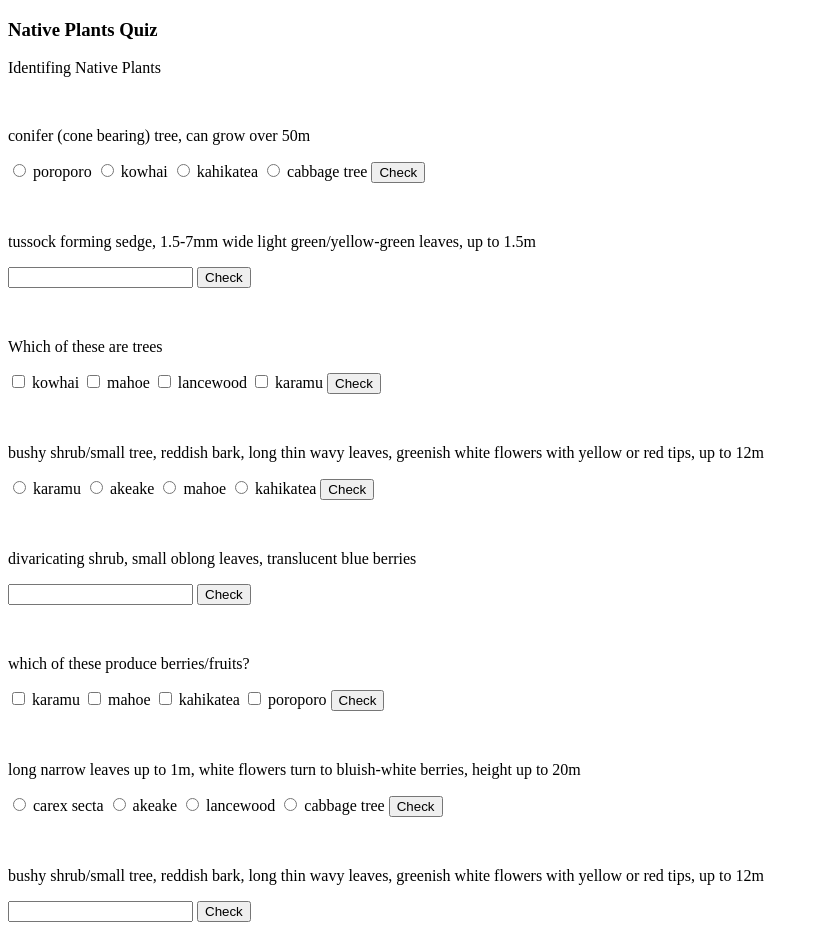
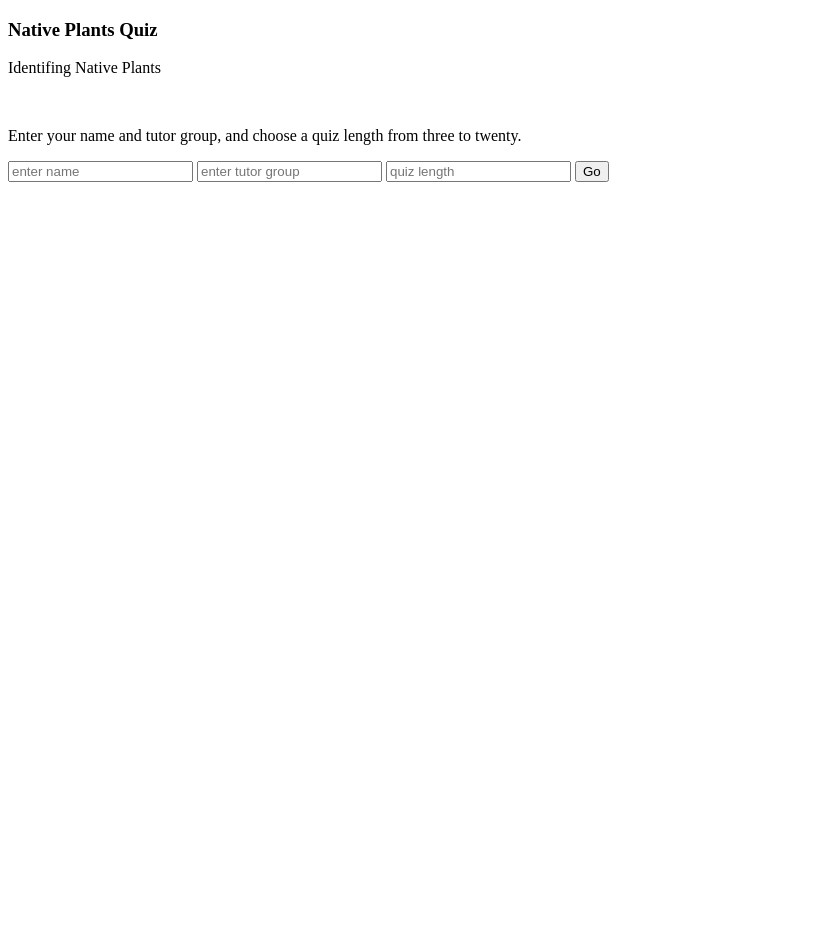
Before and after one commit to aliciawebster/quiz-assessment, a Svelte app: page / in a window 1280 px wide. Shown: the top 952 px of the page, without its empty margins (0-818 px from the left). After the commit the page ends 800 px from the top, so only its background shows below. Built offline with nearby package versions, Linux system fonts and the light colour scheme.

Commit message:
added options for name, tutor group and quiz length with input validation

```diff
--- a/src/App.svelte
+++ b/src/App.svelte
@@ -1,20 +1,13 @@
 <script>
-  let q1 = ''
-  let q2 = ''
-  let q3 = ''
-  let q4 = ''
-  let q5 = ''
-	let q6 = ''
-  let q7 = ''
-  let q8 = ''
-  let q9 = ''
-  let q10 = ''
+  let name = ''
+  let group = ''
+	let length = ''
   let currentscore = ''
   let count = 0
   let answers = ['', '', '', '', '', '', '', '', '', '']
-  let i = 0
   let qnum = 0
   let finalscore = ''
+	let p = ''
 
   let questions = [
   ['kowhai', 'yellow flowers in spring, small leaflets, can grow up to 25m', '../src/assets/images/kowhai.jpg'],
@@ -29,320 +22,41 @@
   ['mahoe', 'shrub or small tree, greenish flowers in clusters along twigs, purple fruit, up to 15m', '../src/assets/images/mahoe.jpg']
   ]
 
-	function update(t) {
-		t += ' current score is ' + count
-    answers[i-1] = t
-	}
-
-  function check(ans){
-		let text = ''
-		i++
-		while (i < 11) {
-      if (i === 1) {
-				document.getElementById("button1").style.display = "none";
-        if (ans === 'true') {
-          count+= 1
-          text = 'correct!'
-        } else {
-          text = 'false!'
-        }
-			}	else if (i === 2) {
-				document.getElementById("button2").style.display = "none";
-				if (ans === 'carex secta') {
-					count+= 1
-          text = 'correct!'
-        } else {
-          text = 'false!'
-        }
-			} else if (i === 3) {
-				document.getElementById("button3").style.display = "none";
-				if (ch1.checked & ch3.checked){
-					count+= 1
-          text = 'correct!'
-        } else {
-          text = 'false!'
-				}
-			} else if (i === 4) {
-				document.getElementById("button4").style.display = "none";
-					if (ans === 'true') {
-						count+= 1
-						text = 'correct!'
-					} else {
-						text = 'false!'
-					}
-			} else if (i === 5) {
-				document.getElementById("button5").style.display = "none";
-				if (ans === 'mingimingi') {
-					count+= 1
-          text = 'correct!'
-        } else {
-          text = 'false!'
-        }
-			} else if (i === 6) {
-				document.getElementById("button6").style.display = "none";
-				if (ch5.checked & ch6.checked){
-					count+= 1
-          text = 'correct!'
-        } else {
-          text = 'false!'
-				}
-			} else if (i === 7) {
-				document.getElementById("button7").style.display = "none";
-					if (ans === 'true') {
-						count+= 1
-						text = 'correct!'
-					} else {
-						text = 'false!'
-					}
-			} else if (i === 8) {
-				document.getElementById("button8").style.display = "none";
-				if (ans === 'akeake') {
-					count+= 1
-          text = 'correct!'
-        } else {
-          text = 'false!'
-        }
-			} else if (i === 9) {
-				document.getElementById("button9").style.display = "none";
-					if (ans === 'true') {
-						count+= 1
-						text = 'correct!'
-					} else {
-						text = 'false!'
-					}
-			} else if (i === 10) {
-				document.getElementById("button10").style.display = "none";
-				if (ans === 'lancewood') {
-					count+= 1
-          text = 'correct!'
-        } else {
-          text = 'false!'
-        }
-			}
-			update(text)
-			return answers
+	function start(n, g, l){
+		if (g === '') {
+				p = 'please enter your form class '
+				if  (n === '') {
+					p += 'and name '}
+				if  (l < 3 || l > 20) {
+					p += 'and a number between 3 and 30' }
+		} else if  (n === '') {
+			p = 'please enter your name '
+			if  (l < 3 || l > 20) {
+					p += 'and a number between 3 and 30' }
+		} else if  (l < 3 || l > 20) {
+			p = 'please choose a number between 3 and 30'
+		} else {
+		p = 'Hello ' + n + ' from class ' + g
+		set(l)
 		}
 	}
 
+
 </script>
-
 
 <h3>Native Plants Quiz</h3>
 <p>Identifing Native Plants</p>
+<br>
 
-<br>
-<p>{questions[1][1]}</p>
-<label>
-	<input type=radio bind:group={q1} value={'a'}>
-	{questions[2][0]}
-</label>
+<p>Enter your name and tutor group, and choose a quiz length from three to twenty.</p>
 
-<label>
-	<input type=radio bind:group={q1} value={'b'}>
-	{questions[0][0]}
-</label>
+<input type=text bind:value={name} placeholder='enter name'>
+<input type=text bind:value={group} placeholder='enter tutor group'>
+<input type=number bind:value={length} placeholder='quiz length'>
 
-<label>
-	<input type=radio bind:group={q1} value={'true'}>
-	{questions[1][0]}
-</label>
-
-<label>
-	<input type=radio bind:group={q1} value={'c'}>
-	{questions[7][0]}
-</label>
-
-<button id='button1' on:click={check(q1)}>
-  Check
+<button on:click={start(name, group, length)}>
+  Go
 </button>
 
-<p>{answers[0]}</p>
 
-<br>
-<p>{questions[8][1]}</p>
-
-<input type=text bind:value={q2}>
-
-<button id='button2' on:click={check(q2)}>
-  Check
-</button>
-
-<p>{answers[1]}</p>
-
-<br>
-<p>Which of these are trees</p>
-
-<label>
-	<input id='ch1' type=checkbox bind:group={q3} value={'d'}>
-	{questions[0][0]}
-</label>
-
-<label>
-	<input id='ch2' type=checkbox bind:group={q3} value={'e'}>
-	{questions[9][0]}
-</label>
-
-<label>
-	<input id='ch3' type=checkbox bind:group={q3} value={'f'}>
-	{questions[5][0]}
-</label>
-
-<label>
-	<input id='ch4' type=checkbox bind:group={q3} value={'g'}>
-	{questions[4][0]}
-</label>
-
-<button id='button3' on:click={check(q3)}>
-  Check
-</button>
-
-<p>{answers[2]}</p>
-
-<br>
-<p>{questions[6][1]}</p>
-
-<label>
-	<input type=radio bind:group={q4} value={'h'}>
-	{questions[4][0]}
-</label>
-
-<label>
-	<input type=radio bind:group={q4} value={'true'}>
-	{questions[6][0]}
-</label>
-
-<label>
-	<input type=radio bind:group={q4} value={'i'}>
-	{questions[9][0]}
-</label>
-
-<label>
-	<input type=radio bind:group={q4} value={'j'}>
-	{questions[1][0]}
-</label>
-
-<button id='button4' on:click={check(q4)}>
-  Check
-</button>
-
-<p>{answers[3]}</p>
-
-<br>
-<p>{questions[3][1]}</p>
-
-<input type=text bind:value={q5}>
-
-<button id='button5' on:click={check(q5)}>
-  Check
-</button>
-
-<p>{answers[4]}</p>
-
-<br>
-<p>which of these produce berries/fruits?</p>
-
-<label>
-	<input id='ch5' type=checkbox bind:group={q6} value={'k'}>
-	{questions[4][0]}
-</label>
-
-<label>
-	<input id='ch6' type=checkbox bind:group={q6} value={'l'}>
-	{questions[9][0]}
-</label>
-
-<label>
-	<input id='ch7' type=checkbox bind:group={q6} value={'m'}>
-	{questions[1][0]}
-</label>
-
-<label>
-	<input id='ch8' type=checkbox bind:group={q6} value={'n'}>
-	{questions[2][0]}
-</label>
-
-<button id='button6' on:click={check(q6)}>
-  Check
-</button>
-
-<p>{answers[5]}</p>
-
-<br>
-<p>{questions[7][1]}</p>
-<label>
-	<input type=radio bind:group={q7} value={'o'}>
-	{questions[8][0]}
-</label>
-
-<label>
-	<input type=radio bind:group={q7} value={'p'}>
-	{questions[6][0]}
-</label>
-
-<label>
-	<input type=radio bind:group={q7} value={'q'}>
-	{questions[5][0]}
-</label>
-
-<label>
-	<input type=radio bind:group={q7} value={'true'}>
-	{questions[7][0]}
-</label>
-
-<button id='button7' on:click={check(q7)}>
-  Check
-</button>
-
-<p>{answers[6]}</p>
-
-<br>
-<p>{questions[6][1]}</p>
-
-<input type=text bind:value={q8}>
-
-<button id='button8' on:click={check(q8)}>
-  Check
-</button>
-
-<p>{answers[7]}</p>
-
-<br>
-<p>{questions[4][1]}</p>
-<label>
-	<input type=radio bind:group={q9} value={'true'}>
-	{questions[4][0]}
-</label>
-
-<label>
-	<input type=radio bind:group={q9} value={'r'}>
-	{questions[1][0]}
-</label>
-
-<label>
-	<input type=radio bind:group={q9} value={'s'}>
-	{questions[9][0]}
-</label>
-
-<label>
-	<input type=radio bind:group={q9} value={'u'}>
-	{questions[8][0]}
-</label>
-
-<button id='button9' on:click={check(q9)}>
-  Check
-</button>
-
-<p>{answers[8]}</p>
-
-<br>
-<p>{questions[5][1]}</p>
-
-<input type=text bind:value={q10}>
-
-<button id='button10' on:click={check(q10)}>
-  Check
-</button>
-
-<p>{answers[9]}</p>
-
-<br>
+<p>{p}</p>
```
